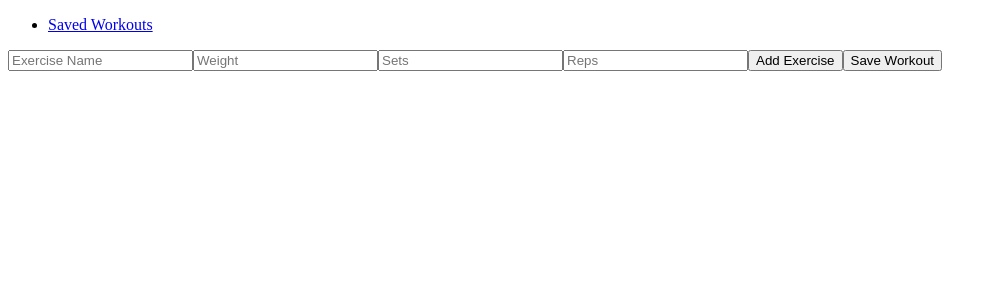
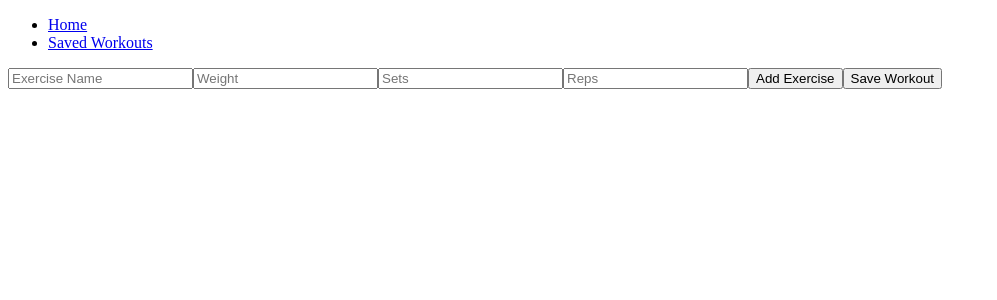
Before and after one commit to BryonVerdone/fit-track, a React (Vite) app: page / in a window 1280 px wide. Shown: the top 300 px of the page, without its empty margins (0-997 px from the left). Built offline with nearby package versions, Linux system fonts and the light colour scheme.

Commit message:
added simple navbar

```diff
--- a/src/components/ExerciseList.jsx
+++ b/src/components/ExerciseList.jsx
@@ -4,6 +4,7 @@ import {
 
 } from 'react-router-dom';
 import SavedWorkout from './SavedWorkout';
+import Navbar from './Navbar';
 
 const ExerciseList = () => {
     const [exerciseName, setExerciseName] = useState('');
@@ -72,13 +73,16 @@ const ExerciseList = () => {
 
 
         <div>
-                <nav>
+                {/* <nav>
                     <ul>
                         <li>
                             <Link to='/SavedWorkoutsPage'>Saved Workouts</Link>
                         </li>
                     </ul>
-                </nav>
+                </nav> */}
+
+<Navbar/>
+
             <input
                 type="text"
                 placeholder="Exercise Name"
--- /dev/null
+++ b/src/components/Navbar.jsx
@@ -0,0 +1,19 @@
+import {
+    Link,
+
+} from 'react-router-dom';
+
+const Navbar= ()=>{
+return (
+    <>
+    <nav>
+        <ul>
+            <li><Link to='/'>Home</Link></li>
+            <li><Link to='/SavedWorkoutsPage'>Saved Workouts</Link></li>
+        </ul>
+    </nav>
+    </>
+)
+}
+
+export default Navbar;
--- a/src/components/SavedWorkoutsPage.jsx
+++ b/src/components/SavedWorkoutsPage.jsx
@@ -1,6 +1,6 @@
 import React, { useEffect, useState } from 'react';
 import SavedWorkout from './SavedWorkout';
-
+import Navbar from './Navbar';
 const SavedWorkoutsPage = () => {
   const [savedWorkouts, setSavedWorkouts] = useState([]);
 
@@ -15,6 +15,7 @@ const SavedWorkoutsPage = () => {
 
   return (
     <div>
+      <Navbar/>
       <h2>Saved Workouts</h2>
       {savedWorkouts.map((workout) => (
         <SavedWorkout key={workout.id} workout={workout} />
```
